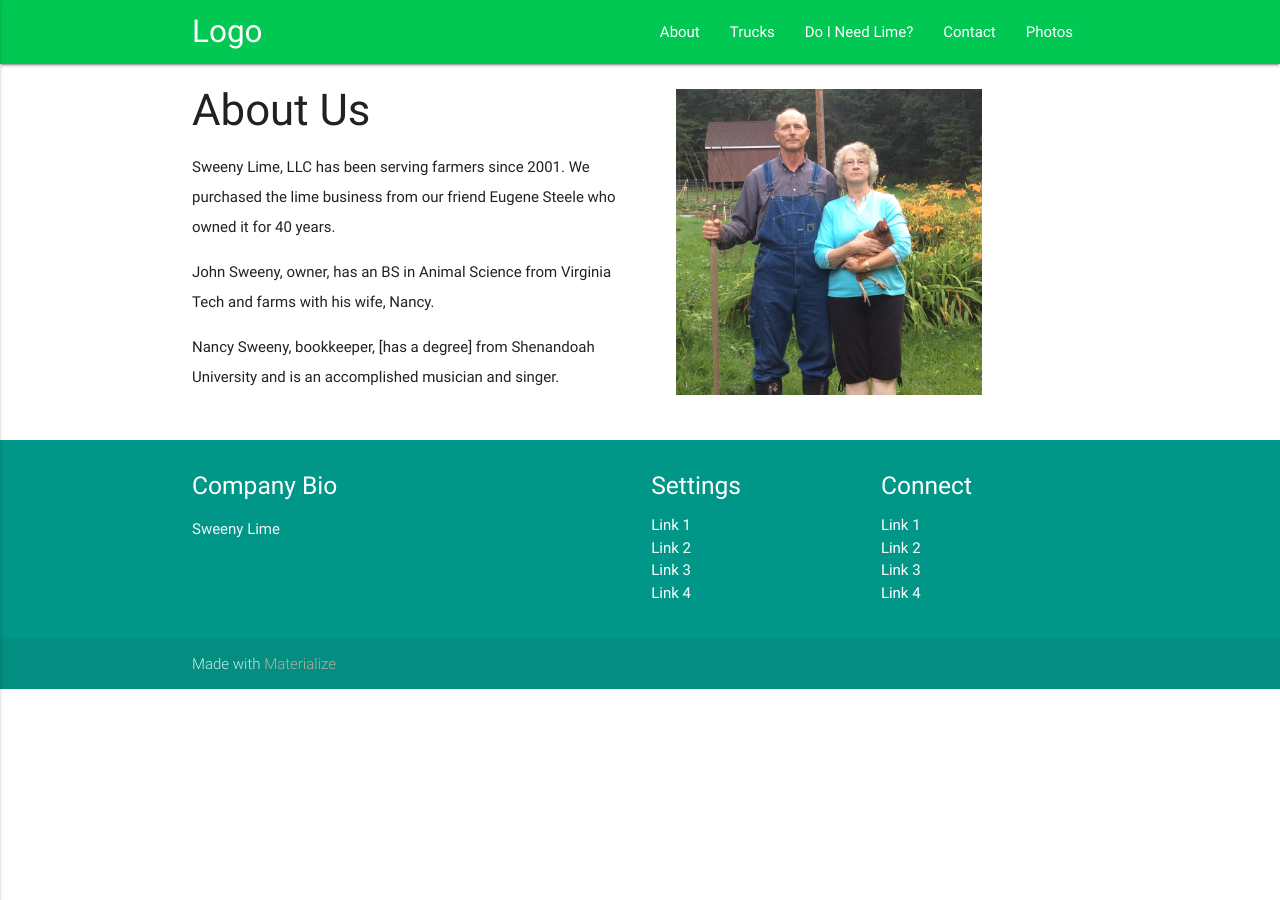
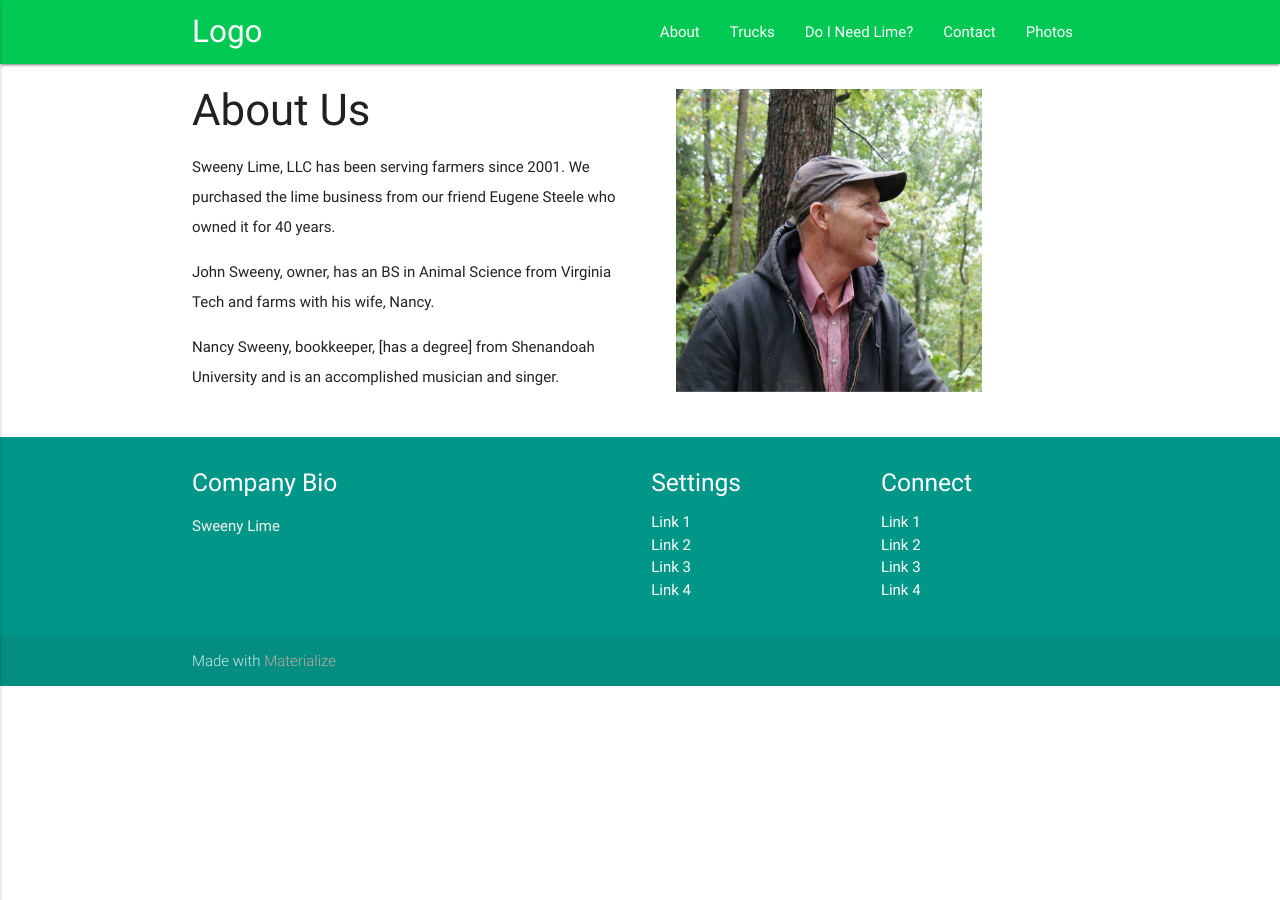
Before and after one commit to glassjoseph/sweeny_lime, a Jekyll site: the page built from about.html, in a window 1280 px wide. Built offline with Jekyll 4.4.1, drawn with Linux system fonts in a browser that asks for light colours; nearby versions of some CDN libraries.

Commit message:
Add about

```diff
--- a/about.html
+++ b/about.html
@@ -2,7 +2,6 @@
 layout: default
 title: About Us
 ---
-
 
 <div class="container">
 
@@ -15,7 +14,7 @@ title: About Us
       <p>Nancy Sweeny, bookkeeper, [has a degree] from Shenandoah University and is an accomplished musician and singer.</p>
     </div>
   <div class="col s12 l6">
-    <img class="materialboxed profile" src="images/Sweeny_Lime_about_us.jpg" alt="John and Nancy Sweeny">
+    <img class="materialboxed profile" src="images/john_sweeny.jpg" alt="John Sweeny">
   </div>
 </div>
 </div>
```
